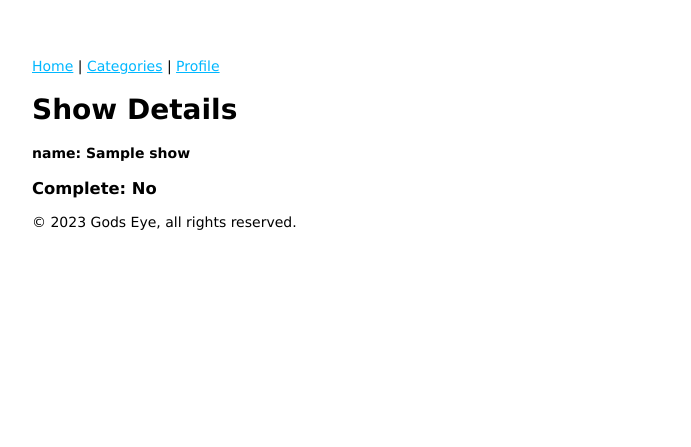
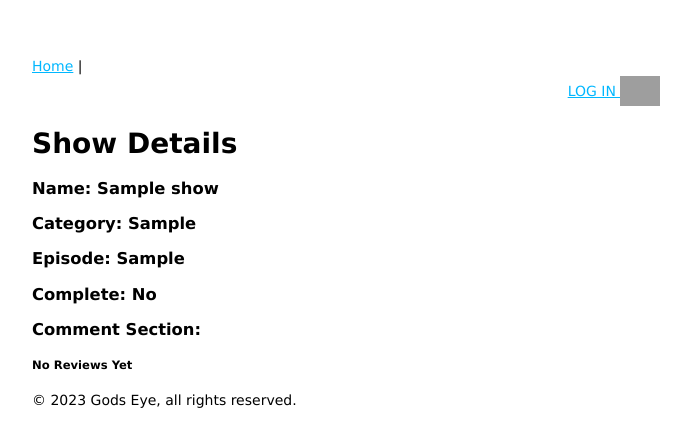
Before and after one commit to nemmons27/gods_watchlist, a Node server app: page /shows/600000000000000000000001 in a window 1280 px wide. Shown: the top 447 px of the page, without its empty margins (26-717 px from the left). Run offline with Node 20, Linux system fonts and the light colour scheme; tables that the repository leaves empty hold one stand-in row (values such as "Sample post"); some libraries are stand-ins or nearby versions; grey boxes are pictures that could not be loaded.

Commit message:
OA setup

```diff
--- a/package.json
+++ b/package.json
@@ -11,10 +11,13 @@
     "dotenv": "^16.1.0",
     "ejs": "3.1.9",
     "express": "^4.18.2",
+    "express-session": "^1.17.3",
     "http-errors": "2.0.0",
     "method-override": "^3.0.0",
     "mongod": "^2.0.0",
     "mongoose": "^7.2.2",
-    "morgan": "1.10.0"
+    "morgan": "1.10.0",
+    "passport": "^0.6.0",
+    "passport-google-oauth": "^2.0.0"
   }
 }
--- a/public/stylesheets/style.css
+++ b/public/stylesheets/style.css
@@ -5,6 +5,17 @@ body {
 
 a {
     color: #00B7FF;
+}
+#add-comment-form {
+    display: grid;
+    grid-template-columns: auto auto;
+    grid-gap: 1rem;
+    margin-bottom: 2rem;
+}
+#add-comment-form input[type="submit"] {
+    width: 8rem;
+    grid-column: 2 / 3;
+    margin-bottom: 2rem;
 }
 .delete-form {
     display: inline-block;
@@ -18,3 +29,24 @@ a {
 li {
     list-style: none;
 }
+
+.login {
+    display: flex;
+    justify-content: center;
+    align-items: center;
+    height: 34px;
+}
+
+.login img {
+    height: 30px;
+}
+.review-user {
+    display: flex;
+    justify-content: center;
+    align-items: center;
+}
+
+.review-user img {
+    border-radius: 50%;
+    height: 40px;
+}
--- a/routes/shows.js
+++ b/routes/shows.js
@@ -10,8 +10,8 @@ router.get('/', showsCtrl.index);
 router.get('/new', showsCtrl.new);
 //GET /shows/:id
 router.get('/:id', showsCtrl.show);
-// POST /shows
-router.post('/', showsCtrl.create);
+//POST /shows/:id/
+router.get('/:id/comments', )
 // router.delete('/:id', showsCtrl.delete);
 
 
--- a/server.js
+++ b/server.js
@@ -4,13 +4,17 @@ var path = require('path');
 var cookieParser = require('cookie-parser');
 var logger = require('morgan');
 var methodOverride = require('method-override');
+var session = require('express-session');
+var passport = require('passport');
 
 require('dotenv').config();
 require('./config/database')
+require('./config/passport');
 
 const indexRouter = require('./routes/index');
 const usersRouter = require('./routes/users');
 const showsRouter = require('./routes/shows');
+const commentsRouter = require('./routes/comments');
 
 var app = express();
 
@@ -18,6 +22,7 @@ var app = express();
 app.set('views', path.join(__dirname, 'views'));
 app.set('view engine', 'ejs');
 
+// middleware
 app.use(function(req, res, next) {
   console.log('Hello SEI!');
   res.locals.time = new Date().toLocaleTimeString();
@@ -30,10 +35,23 @@ app.use(express.urlencoded({ extended: false }));
 app.use(cookieParser());
 app.use(express.static(path.join(__dirname, 'public')));
 app.use(methodOverride('_method'));
+app.use(session({
+  secret: process.env.SECRET,
+  resave: false,
+  saveUninitialized: true
+}));
+app.use(passport.initialize());
+app.use(passport.session());
+
+app.use(function (req, res, next) {
+  res.locals.user = req.user;
+  next();
+});
 
 app.use('/', indexRouter);
 app.use('/profile', usersRouter);
 app.use('/shows', showsRouter);
+app.use('/', commentsRouter);
 
 
 // catch 404 and forward to error handler
--- a/views/partials/header.ejs
+++ b/views/partials/header.ejs
@@ -10,7 +10,11 @@
 <body>
     <a href="/">Home</a>
     |
+    <% if (user) { %>
     <a href="/shows">Categories</a>
     |
-    <a href="/users">Profile</a>
+    <a href="/logout">LOG OUT</a>
+    <% } else { %>
+    <a href="/auth/google" class="login">LOG IN&nbsp;<img src="https://i.imgur.com/FHjYyi0.png"></a>
+    <% } %>
     <h1><%= title %></h1>
--- a/views/shows/show.ejs
+++ b/views/shows/show.ejs
@@ -1,7 +1,40 @@
 <%- include('../partials/header') %>
 
-<h3><%= show.show %></h3>
-<h4>name: <%= show.name %></h4>
+<h2><%= show.show %></h3>
+<h3>Name: <%= show.name %></h4>
+<h3>Category: <%= show.category %></h3>
+<h3>Episode: <%= show.episode %></h3>
 <h3>Complete: <%= show.done ? 'Yes' : 'No' %></h3>
+<h3>Comment Section:</h3>
+<% if (user) { %>
+<form id="add-comment-form" method="post"
+action="/shows/<%= show._id %>/comments">
+<textarea name="content"></textarea>
+<br>
+<input type="submit" value="Add Comment"></form>
+<% } %>
+<% if (show.comments.length) { %>
+    <table>
+        <thead>
+            <tr>
+                <th>User</th>
+                <th>Date</th>
+                <th>Comment</th>
+            </tr>
+        </thead>
+        <tbody>
+            <% show.comments.forEach(function(c) { %>
+                <tr>
+                    <td class="comment-user"><img alt="avatar" src="<%= c.userAvatar %>" referrerpolicy="no-referrer" ><%= c.userName %></td>
+                <!-- .toLocaleDateString() provides a more friendly date format -->
+                    <td><%= c.createdAt.toLocaleDateString() %></td>
+                    <td><%= c.content %></td>
+                </tr>
+            <% }); %>
+        </tbody>
+    </table>
+<% } else { %>
+    <h5>No Reviews Yet</h5>
+<% } %>
 
 <%- include('../partials/footer') %>
```
Also changed, not shown: config/passport.js (added, +33 -0 lines), controllers/comments.js (added, +20 -0 lines), routes/comments.js (added, +9 -0 lines), routes/index.js (+20 -0 lines), 1 other file.
